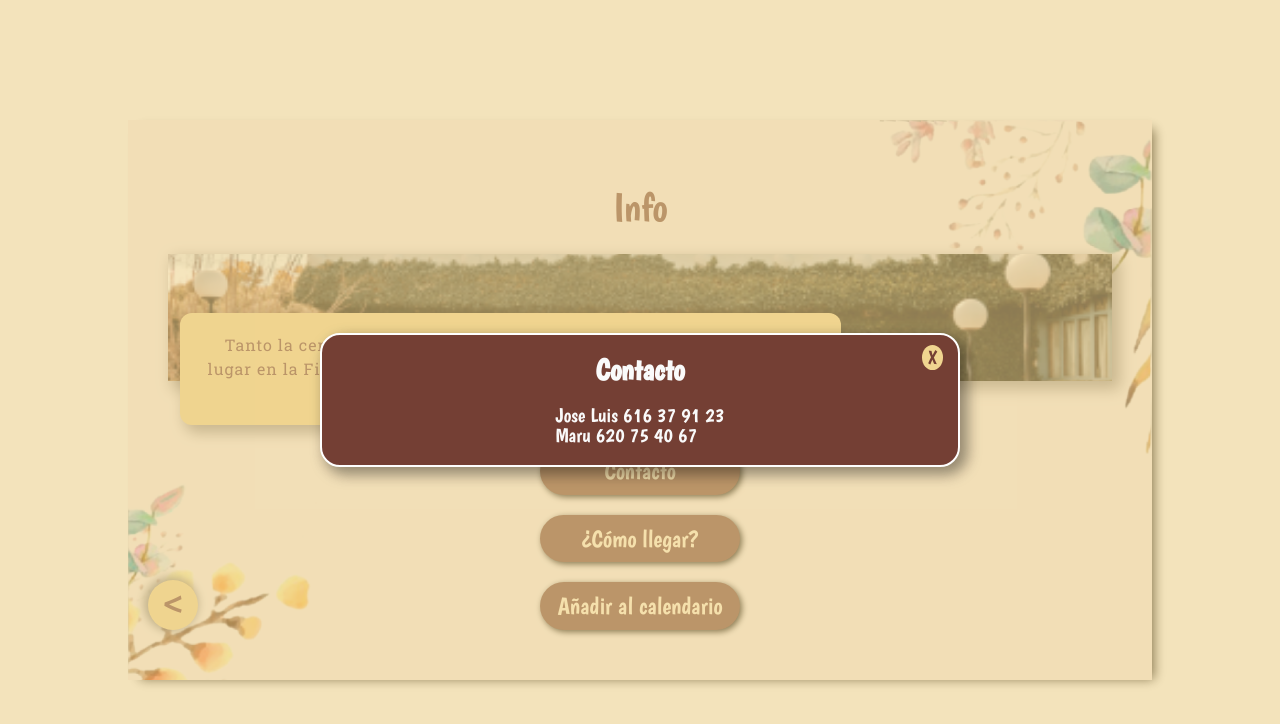
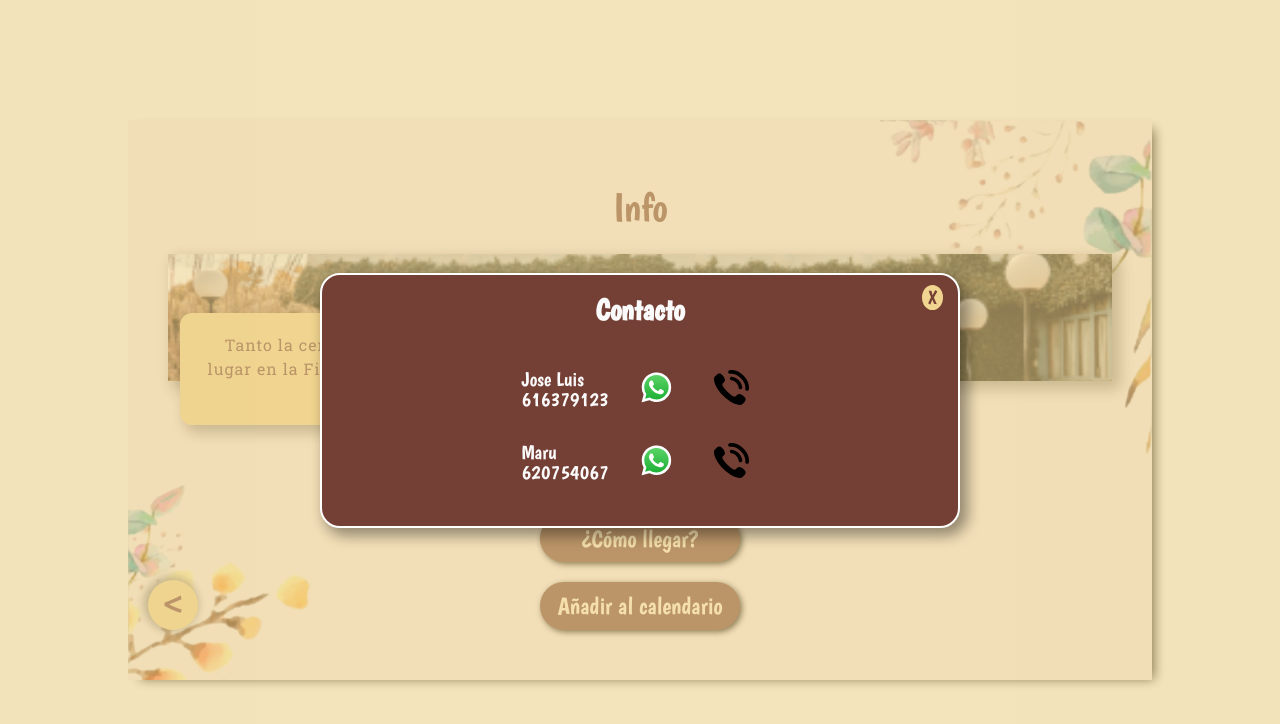
Before and after one commit to jlaguilargomez/wedding-app-react, a React (Create React App) app: page /info in a window 1280 px wide. Shown: the top 724 px of the page. Built offline with nearby package versions, Linux system fonts and the light colour scheme; no server answers; sample sign-in values are in the browser's storage.

Commit message:
Add contact info

```diff
--- a/src/modules/info/containers/Contact/Contact.tsx
+++ b/src/modules/info/containers/Contact/Contact.tsx
@@ -1,17 +1,50 @@
 import React from 'react';
+
+import WhatsappIcon from 'assets/svg/WhatsApp.svg';
+import PhoneIcon from 'assets/svg/phone-call.svg';
+
+import styles from 'styles/containers/Contact.module.scss';
+
+interface ContactInfoProps {
+    name: string;
+    phoneNumber: string;
+}
+
+function ContactInfo({ name, phoneNumber }: ContactInfoProps): JSX.Element {
+    return (
+        <div className={styles['contact-info']}>
+            <div className={styles['contact-info__row']}>
+                <p className={styles['contact-info__column']}>
+                    <span>{name}</span>
+                    <span>{phoneNumber}</span>
+                </p>
+
+                <a href={`https://wa.me/+34${phoneNumber}`}>
+                    <img
+                        className={styles.contact__icon}
+                        src={WhatsappIcon}
+                        alt="whatsapp icon"
+                    />
+                </a>
+                <a href={`tell:+34${phoneNumber}`}>
+                    <img
+                        className={styles.contact__icon}
+                        src={PhoneIcon}
+                        alt="whatsapp icon"
+                    />
+                </a>
+            </div>
+        </div>
+    );
+}
 
 function Contact(): JSX.Element {
     return (
         <>
             <h2 className="secondary-title">Contacto</h2>
             <div>
-                <p>
-                    Jose Luis{' '}
-                    <a href="https://wa.me/+34616379123">616 37 91 23</a>
-                </p>
-                <p>
-                    Maru <span>620 75 40 67</span>
-                </p>
+                <ContactInfo name="Jose Luis" phoneNumber="616379123" />
+                <ContactInfo name="Maru" phoneNumber="620754067" />
             </div>
         </>
     );
--- a/src/styles/base/_globals.scss
+++ b/src/styles/base/_globals.scss
@@ -29,3 +29,14 @@ button {
     border: none;
     cursor: pointer;
 }
+
+.flex {
+    display: flex;
+    &--column {
+        flex-direction: column;
+    }
+
+    &--space-between {
+        justify-content: space-between;
+    }
+}
--- /dev/null
+++ b/src/styles/containers/Contact.module.scss
@@ -0,0 +1,24 @@
+.contact {
+    &__icon {
+        width: 3.5rem;
+        height: 3.5rem;
+        margin: 1rem;
+        cursor: pointer;
+    }
+}
+
+.contact-info {
+    margin: 1.5rem 0;
+    &__row {
+        display: flex;
+        gap: 20px;
+        justify-content: center;
+    }
+
+    &__column {
+        display: flex;
+
+        flex-direction: column;
+        justify-content: center;
+    }
+}
```
